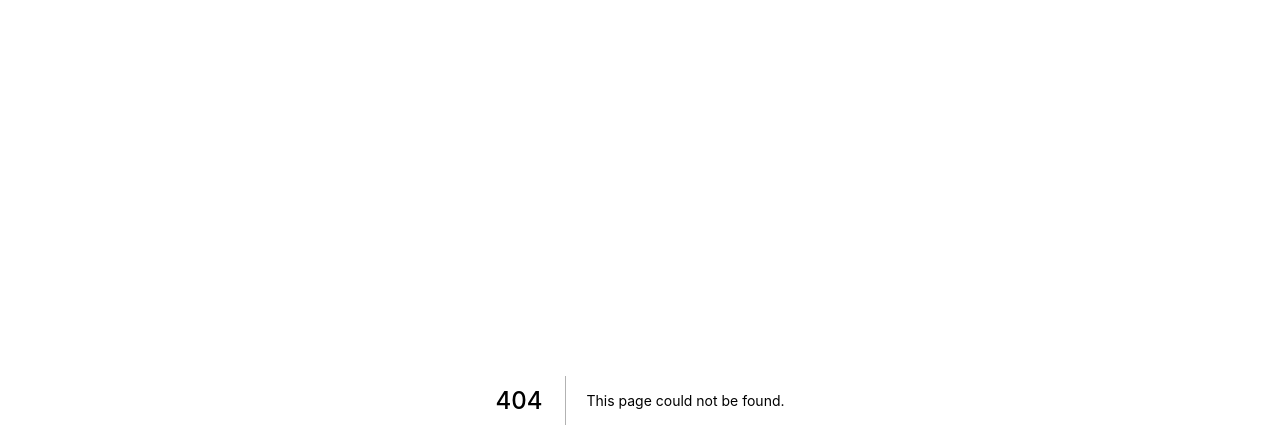
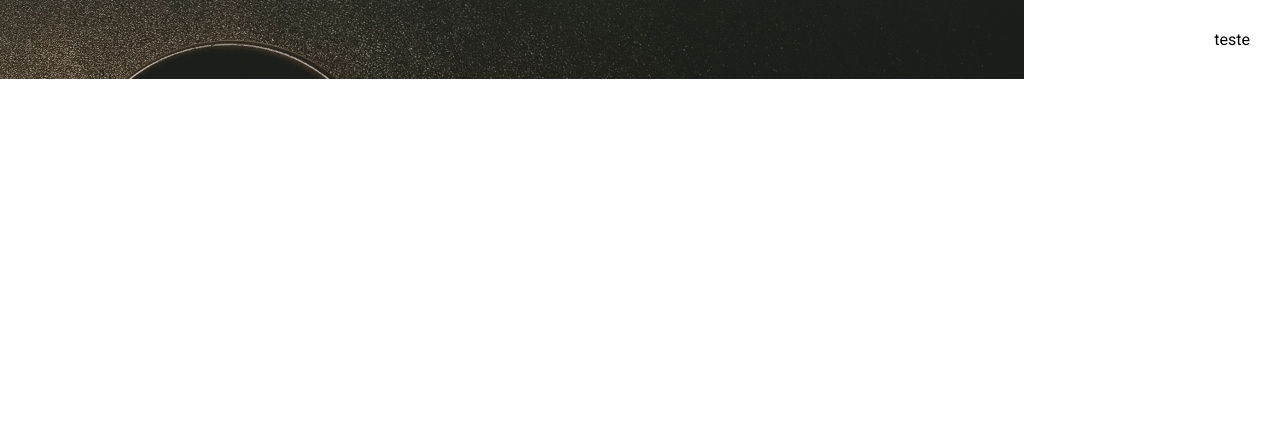
Before and after one commit to YasmimFahel/social-dev, a Next.js app: page /login in a window 1280 px wide. Before the commit this address had no page. Shown: the top 448 px of the page. Built offline with nearby package versions, Linux system fonts and the light colour scheme.

Commit message:
criado componente de imagem

```diff
--- /dev/null
+++ b/pages/login.jsx
@@ -0,0 +1,11 @@
+import ImageWithSpace from '../src/components/layout/ImageWithSpace'
+
+function LoginPage () {
+    return (
+        <ImageWithSpace>
+            teste
+        </ImageWithSpace>
+    )
+}
+
+export default LoginPage
--- /dev/null
+++ b/src/components/layout/ImageWithSpace.jsx
@@ -0,0 +1,51 @@
+import styled from 'styled-components'
+
+const WIDTH_BREAK = '600px'
+
+const StyledFlex = styled.div`
+    display: flex;
+`
+
+const StyledImage = styled.div`
+    background-image: url('${props => props.image}');
+    background-position: rigth;
+    background-repeat: no-repeat;
+    backgound-size: cover;
+
+    width: 100%;
+    heigth: 100vh;
+
+    @media(max-width: ${WIDTH_BREAK}) {
+        display: none;
+    }
+`
+const StyledContainer = styled.div`
+    Background-color: white;
+    padding: 30px;
+
+    @media (min-width: ${WIDTH_BREAK}) {
+        width: 100%
+        min-width: calc(${WIDTH_BREAK} - 60px);
+    }
+
+    @media (max-width: ${WIDTH_BREAK}) {
+        width: 100%;
+    }
+`
+
+function ImageWithSpace ({ children, image }) {
+    return (
+        <StyledFlex>
+            <StyledImage image={image} />
+            <StyledContainer>
+                {children}
+            </StyledContainer>
+        </StyledFlex>
+    )
+}
+
+ImageWithSpace.defaultProps = {
+    image: 'coffee-background.jpg'
+}
+
+export default ImageWithSpace
```
Also changed, not shown: public/coffee-background.jpg (added).
